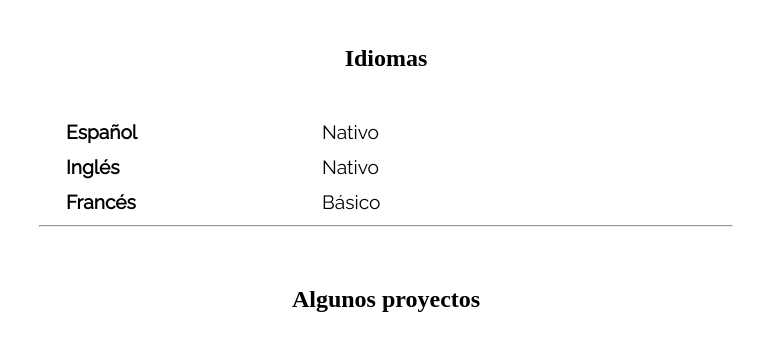
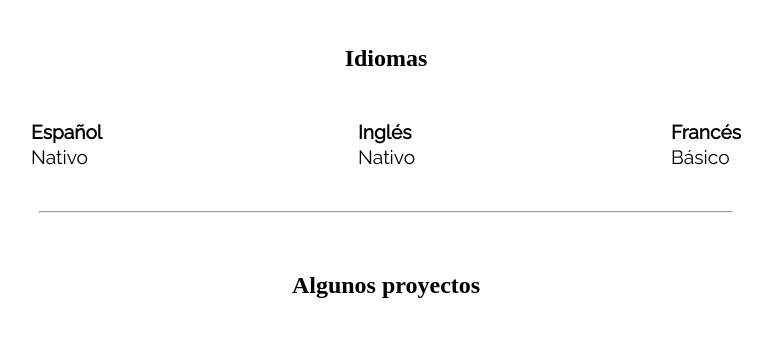
Before and after one commit to RoyCrivolotti/RoyCrivolotti.github.io, a plain HTML site: page index.html in a window 1280 px wide. Shown: the part 4670-5028 px from the top of the page, without its empty margins (254-1026 px from the left). Drawn offline with Linux system fonts and the light colour scheme; some packages are replaced by stand-ins of ours; a script that the page names is missing; a web font is replaced by a local one.

Commit message:
Trying new layout for languages section.

```diff
--- a/index.html
+++ b/index.html
@@ -280,12 +280,16 @@
     <section id='languages'>
       <h2>Idiomas</h2>
       <dl>
-        <dt>Español</dt>
-        <dd>Nativo</dd>
-        <dt>Inglés</dt>
-        <dd>Nativo</dd>
-        <dt>Francés</dt>
-        <dd>Básico</dd>
+        <div>
+          <dt>Español</dt>
+          <dd>Nativo</dd>
+        </div>
+        <div> <dt>Inglés</dt>
+          <dd>Nativo</dd>
+        </div>
+        <div> <dt>Francés</dt>
+          <dd>Básico</dd>
+        </div>
       </dl>
     </section>
 
--- a/styles/styles.css
+++ b/styles/styles.css
@@ -211,6 +211,31 @@ main {
   margin-top: 4em;
 }
 
+#languages dl {
+  display: flex;
+  justify-content: center;
+  margin: 0;
+}
+
+#languages div {
+  width: auto;
+  padding: 0 10vw;
+}
+
+#languages dd,
+#languages dt {
+  margin: 0;
+  padding: 0;
+  width: auto;
+  clear: both;
+  text-align: center;
+  min-width: auto;
+}
+
+#languages div {
+  width: auto;
+}
+
 /* #languages dd,
 #languages dt {
   width: auto;
@@ -397,7 +422,7 @@ svg:active path {
   justify-self: center;
   opacity: 1;
   /* margin-top: -1em; */
-  padding-bottom: 3em;
+  padding-bottom: 2em;
 }
 
 #portfolio a {
@@ -451,6 +476,10 @@ svg:active path {
     overflow: hidden;
     margin-right: auto;
   }
+
+  #portfolio>h3 {
+    padding-bottom: 0;
+  }
 }
 
 @media only screen and (max-width: 520px) {
```
